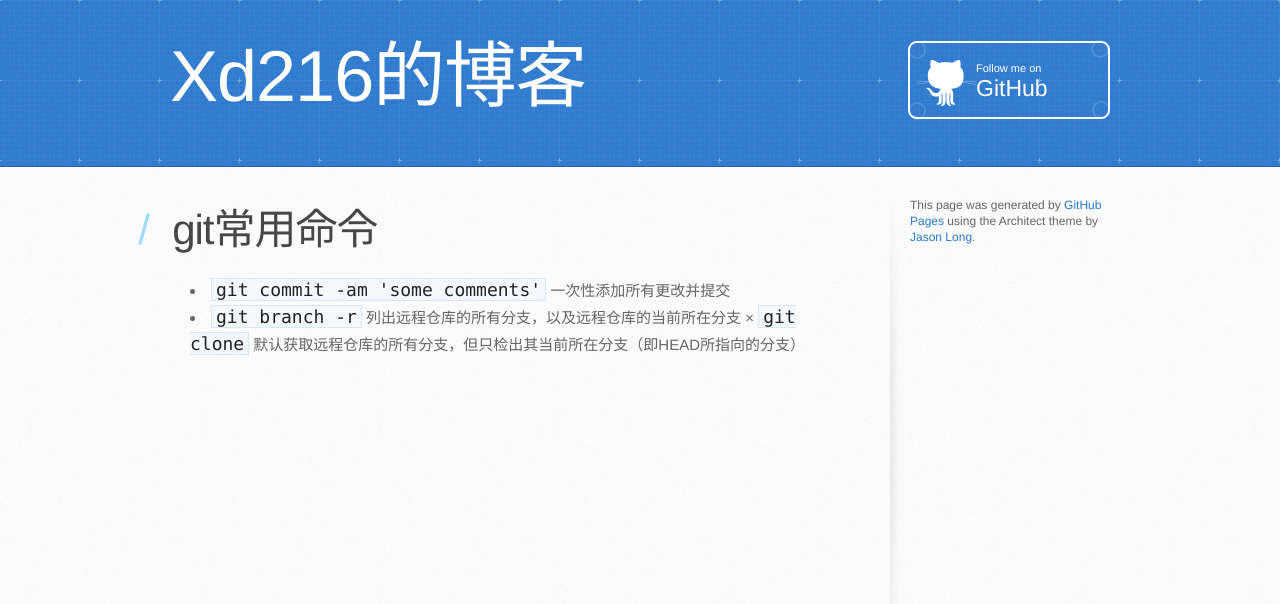
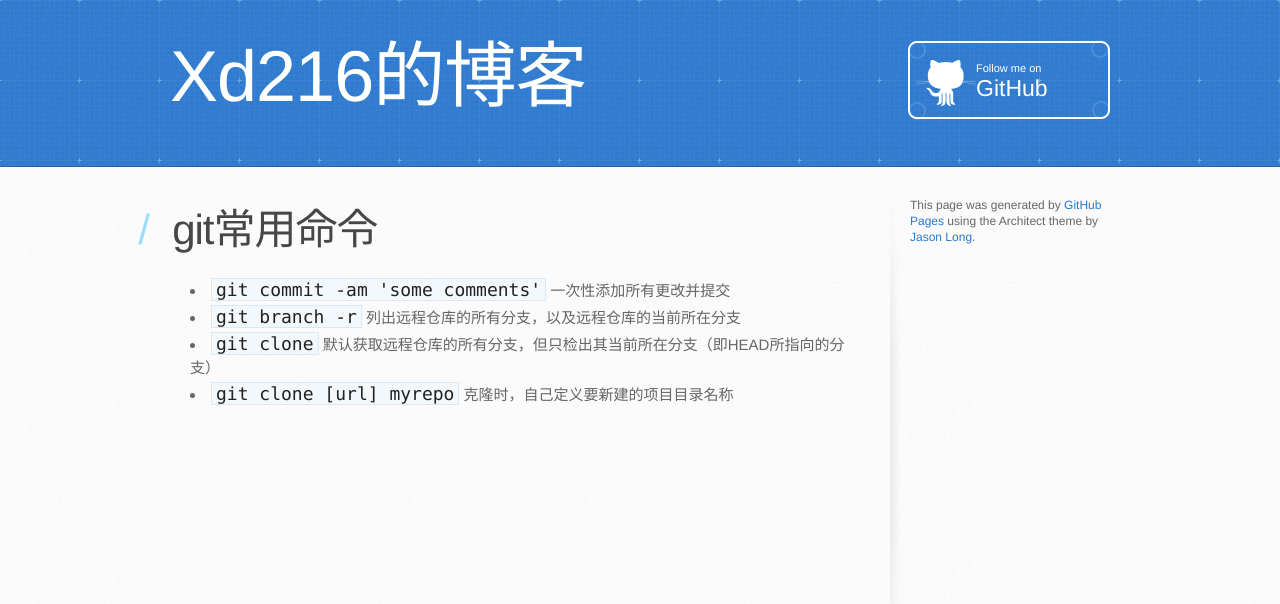
Before and after one commit to xd216/xd216.github.io, a Jekyll site: the page built from _posts/2014-10-30-git-commands.md, in a window 1280 px wide. Shown: the top 604 px of the page. Built offline with Jekyll 4.4.1, drawn with Linux system fonts in a browser that asks for light colours; Markdown is read by kramdown in place of the engine named in the settings.

Commit message:
git command clone

```diff
--- a/_posts/2014-10-30-git-commands.md
+++ b/_posts/2014-10-30-git-commands.md
@@ -5,4 +5,5 @@ title: git常用命令
 
 * `git commit -am 'some comments'` 一次性添加所有更改并提交
 * `git branch -r` 列出远程仓库的所有分支，以及远程仓库的当前所在分支
-× `git clone` 默认获取远程仓库的所有分支，但只检出其当前所在分支（即HEAD所指向的分支）
+* `git clone` 默认获取远程仓库的所有分支，但只检出其当前所在分支（即HEAD所指向的分支）
+* `git clone [url] myrepo` 克隆时，自己定义要新建的项目目录名称
```
